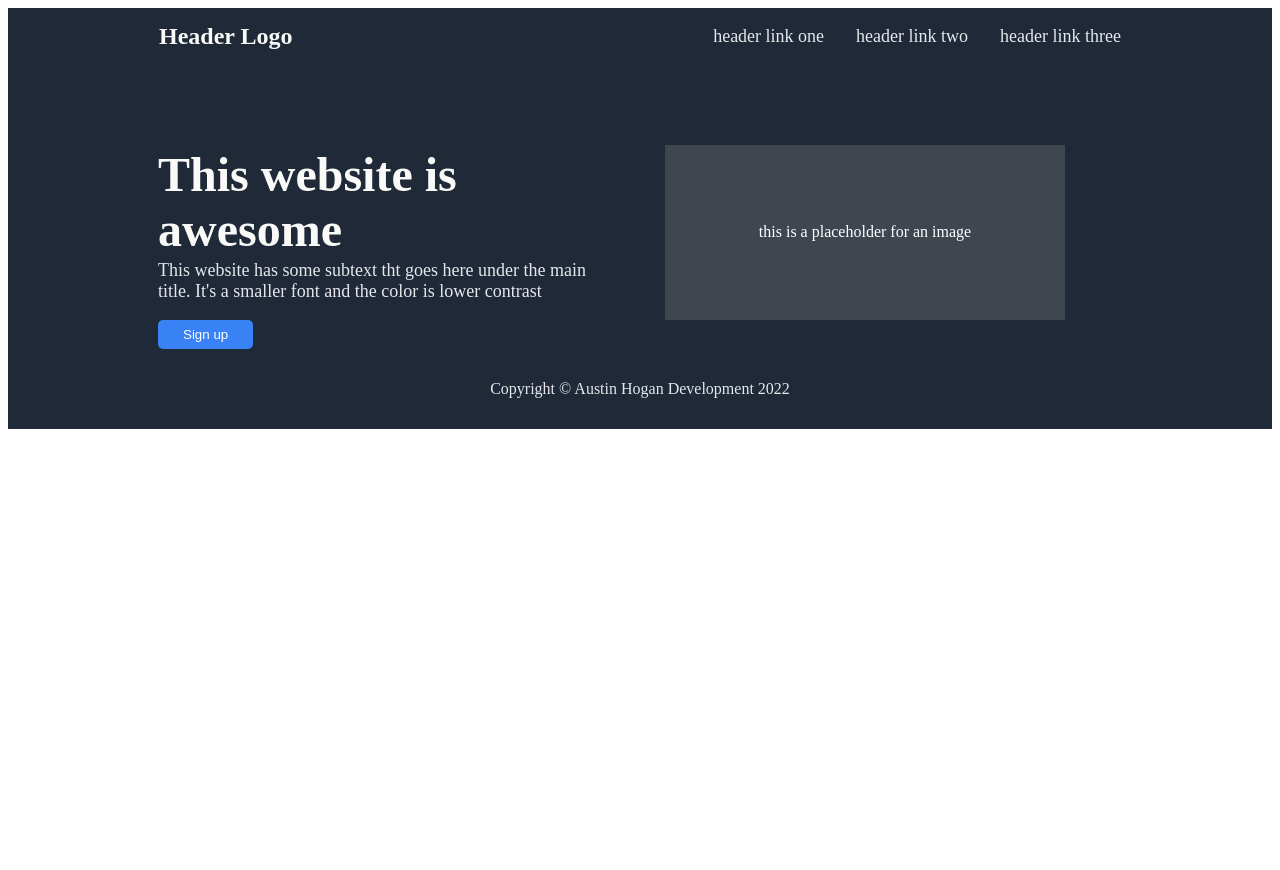
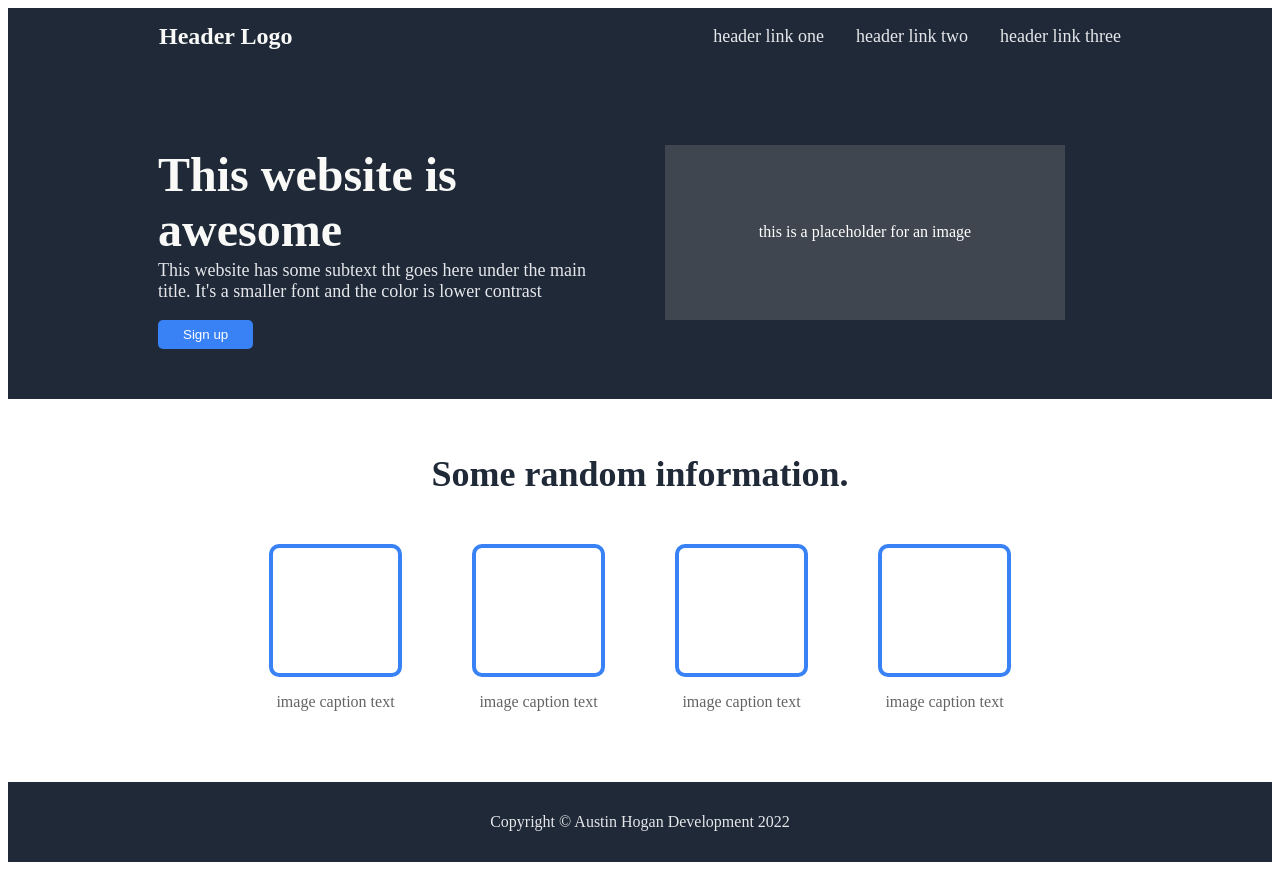
Before and after one commit to Austin-Hogan-Full-Stack-Development/top-landing-page-challenge, a plain HTML site: page index.html in a window 1280 px wide. Before the commit the page ends 800 px from the top, so only its background shows below. Drawn offline with Linux system fonts and the light colour scheme.

Commit message:
Add Section 2: Information

```diff
--- a/index.html
+++ b/index.html
@@ -36,7 +36,25 @@
             </div>
         </div>
         <div class="section2">
-
+            <h1 class="s2-header">Some random information.</h1>
+            <div class="s2-content">
+                <div class="img-sec">
+                    <div class="s2-img"></div>
+                    <p class="img-txt">image caption text</p>
+                </div>
+                <div class="img-sec">
+                    <div class="s2-img"></div>
+                    <p class="img-txt">image caption text</p>
+                </div>
+                <div class="img-sec">
+                    <div class="s2-img"></div>
+                    <p class="img-txt">image caption text</p>
+                </div>
+                <div class="img-sec">
+                    <div class="s2-img"></div>
+                    <p class="img-txt">image caption text</p>
+                </div>
+            </div>
         </div>
         <div class="section3">
 
--- a/styles.css
+++ b/styles.css
@@ -37,7 +37,7 @@ body {
 
 .section1 {
     background-color: #1F2937;
-    padding-top: 50px;
+    padding: 50px 0;
     display: flex;
     align-items: center;
     /* justify-content: space-evenly; */
@@ -84,6 +84,43 @@ body {
     align-items: center;
 }
 
+.section2 {
+    display: flex;
+    flex-direction: column;
+    align-items: center;
+    padding: 30px 0;
+}
+
+.s2-header {
+    font-size: 36px;
+    font-weight: 900;
+    color: #1F2937;
+}
+
+.s2-content {
+    display: flex;
+}
+
+.s2-img {
+    width: 125px;
+    height: 125px;
+    border-color: #3882F6;
+    border-width: 4px;
+    border-style: solid;
+    border-radius: 10px;
+}
+
+.img-txt {
+    color: rgba(0, 0, 0, 0.612);
+}
+
+.img-sec {
+    margin: 25px 35px;
+    display: flex;
+    flex-direction: column;
+    align-items: center;
+}
+
 
 footer {
     background-color: #1F2937;
```
